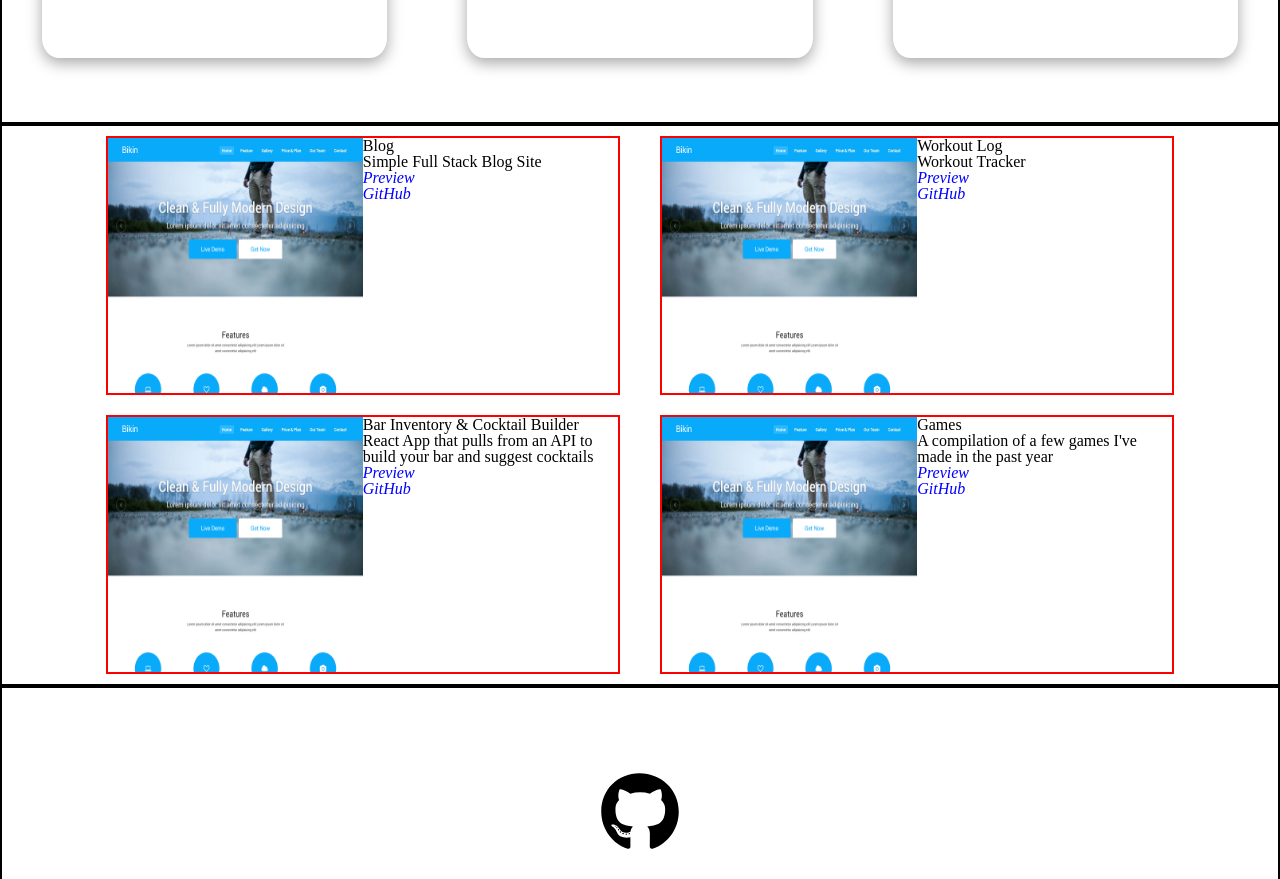
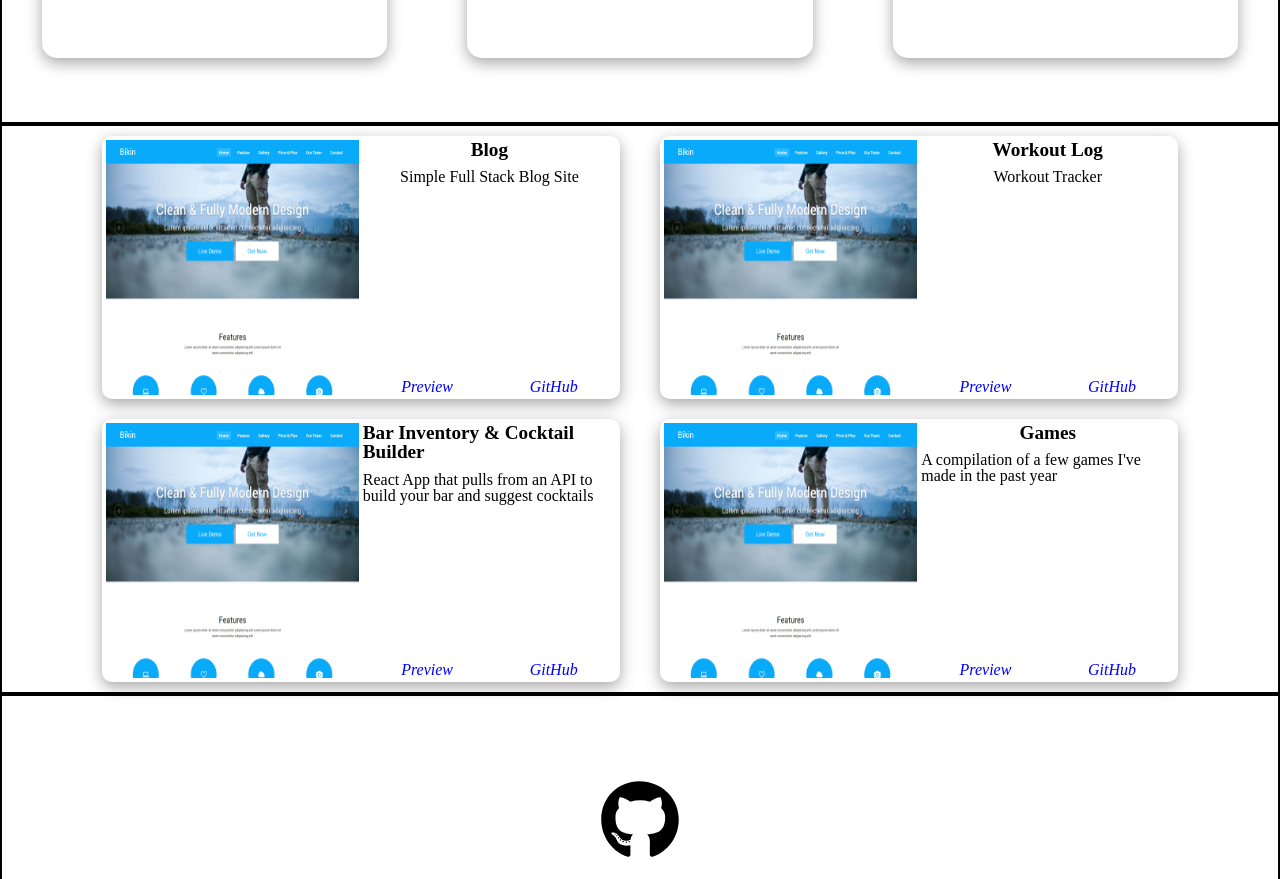
Before and after one commit to NBrennan26/nb-portfolio, a React (Create React App) app: page / in a window 1280 px wide. Shown: the part 1380-2259 px from the top of the page. Built offline with nearby package versions, Linux system fonts and the light colour scheme.

Commit message:
Further refinement of project tile styling

```diff
--- a/src/components/ProjectTile.jsx
+++ b/src/components/ProjectTile.jsx
@@ -1,13 +1,17 @@
 function ProjectTile({ project }) {
-
-  const projectTitle = project.title
+  const projectTitle = project.title;
 
   return (
     <div className="project-tile">
-      <div className="project-img-cont"><img src={project.photo} alt={projectTitle} className="project-img" /></div>
+      <div className="project-img-cont">
+        <img src={project.photo} alt={projectTitle} className="project-img" />
+      </div>
       <div className="project-data-cont">
+        <div className="project-desc-cont">
           <div className="project-title">{project.title}</div>
           <div className="project-desc">{project.description}</div>
+        </div>
+        <div className="project-links-cont">
           <div className="project-link">
             <a href={project.link} target="_blank" rel="noreferrer">
               Preview
@@ -20,6 +24,7 @@ function ProjectTile({ project }) {
           </div>
         </div>
       </div>
+    </div>
   );
 }
 
--- a/src/index.css
+++ b/src/index.css
@@ -53,7 +53,7 @@ section {
   max-width: 400px;
   max-height: 400px;
   box-shadow: rgba(0, 0, 0, 0.35) 0px 5px 15px;
-  border-radius: 5%;
+  border-radius: 15px;
 }
 .skill-block-title {
   font-weight: 700;
@@ -104,13 +104,15 @@ section {
   height: auto;
 }
 .project-tile {
-  border: 2px solid red;
   width: 40%;
   min-width: 400px;
   max-width: 800px;
   margin: 10px 20px;
   aspect-ratio: 2/1;
   display: flex;
+  padding: 4px;
+  box-shadow: rgba(0, 0, 0, 0.35) 0px 5px 15px;
+  border-radius: 10px;
 }
 .project-tile a {
   color: blue;
@@ -127,6 +129,24 @@ section {
 .project-data-cont {
   height: 100%;
   width: 50%;
+  margin-left: 4px;
+  display: flex;
+  flex-direction: column;
+  justify-content: space-between;
+}
+.project-desc-cont {
+  display: flex;
+  flex-direction: column;
+  align-items: center;
+}
+.project-title {
+  margin-bottom: 10px;
+  font-size: larger;
+  font-weight: bold;
+}
+.project-links-cont {
+  display: flex;
+  justify-content: space-around;
 }
 
 /***********/
```
Lines whose indentation alone changed are shown as unchanged.
